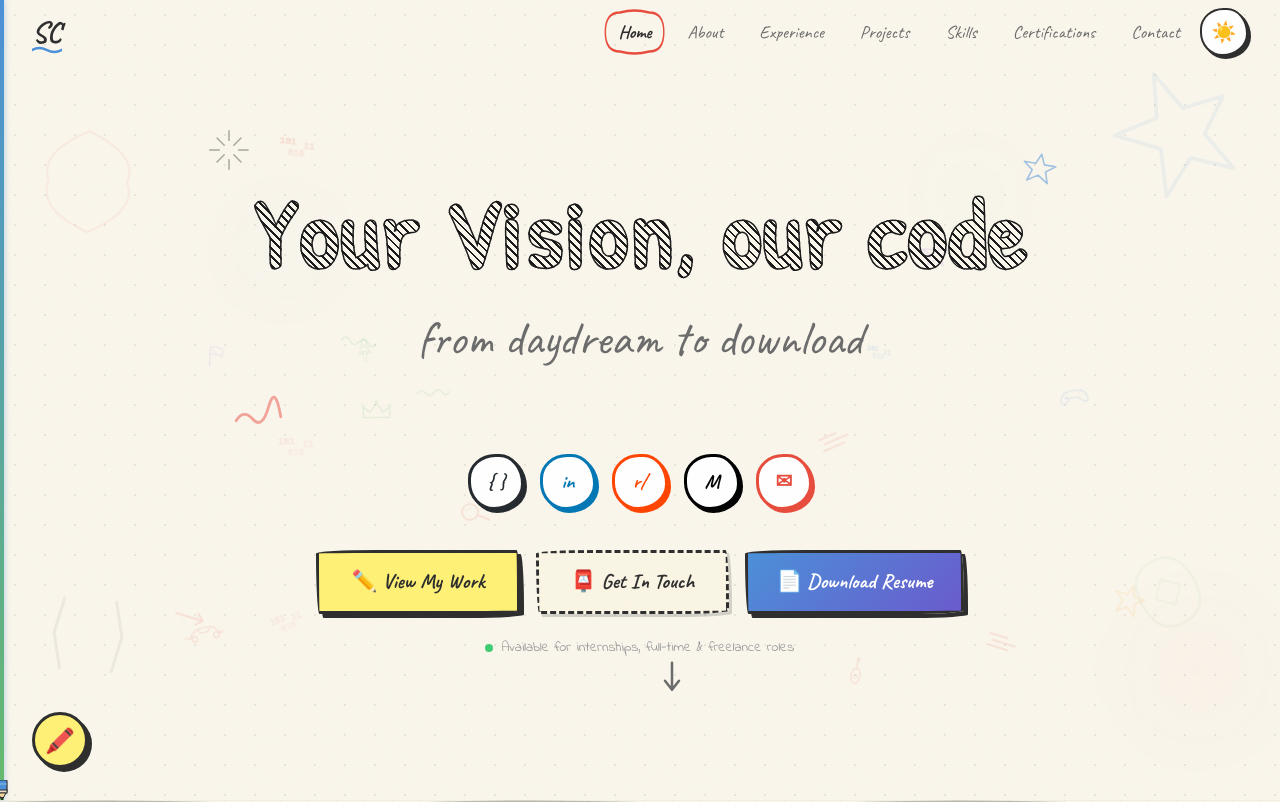
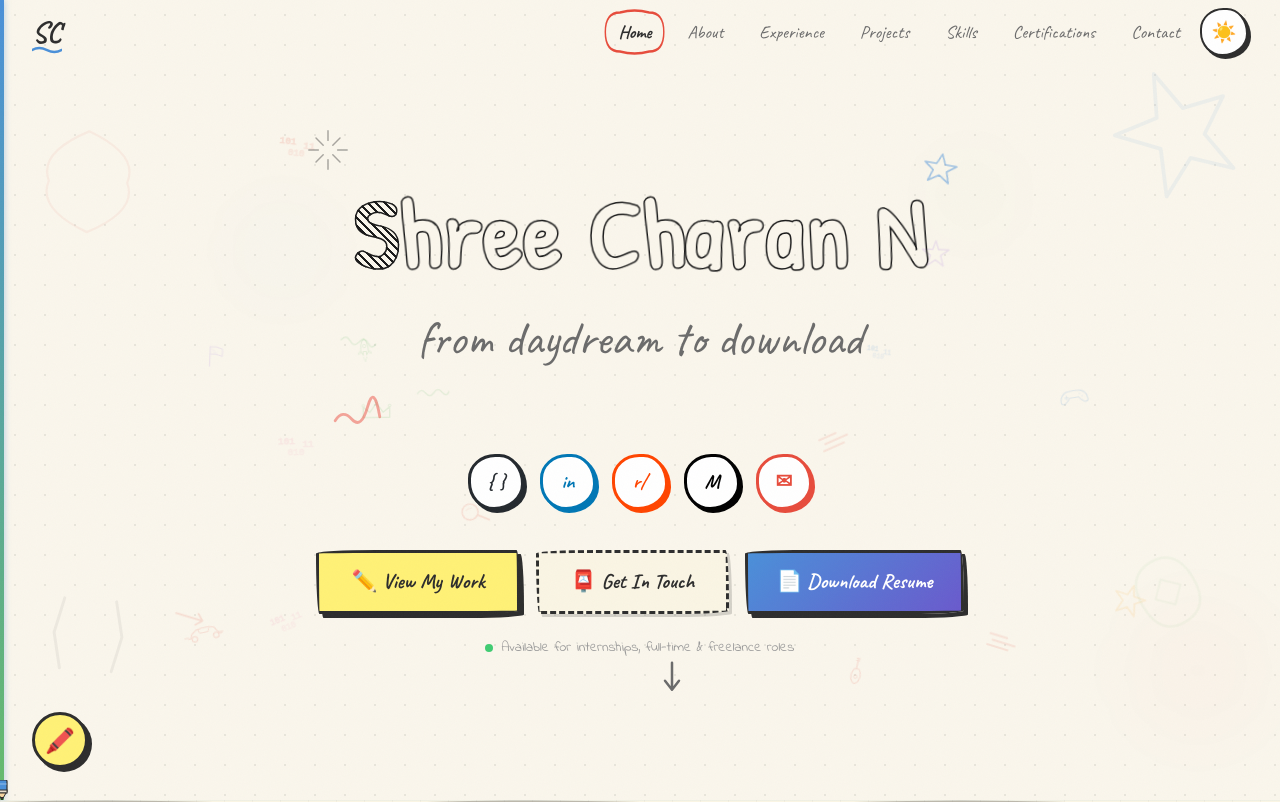
Before and after one commit to Charan291005/My-Portfolio, a Next.js app: page / in a window 1280 px wide. Shown: the top 802 px of the page. Built offline with nearby package versions, Linux system fonts and the light colour scheme.

Commit message:
feat: animate name with bouncy drop effect in hero section

```diff
--- a/components/Hero.tsx
+++ b/components/Hero.tsx
@@ -107,7 +107,9 @@ export default function Hero() {
           {/* Bold Hatched Headline & Subline */}
           <div className="relative inline-block mb-12 max-w-[100vw] px-4 py-8">
             <h1 className="font-display font-bold text-ink leading-tight mb-2 tracking-wide" style={{ fontSize: 'clamp(3rem, 8vw, 6rem)' }}>
-              <span className="hatched-text">Your Vision, our code</span>
+              <span className="hatched-text">
+                <BouncyText text="Shree Charan N" revealAnimation="drop" />
+              </span>
             </h1>
             <p className="font-heading text-ink-light" style={{ fontSize: 'clamp(1.75rem, 4vw, 3rem)' }}>
               from daydream to download
```
Also changed, not shown: 3 other files (tests, documents, lock files or other folders).
